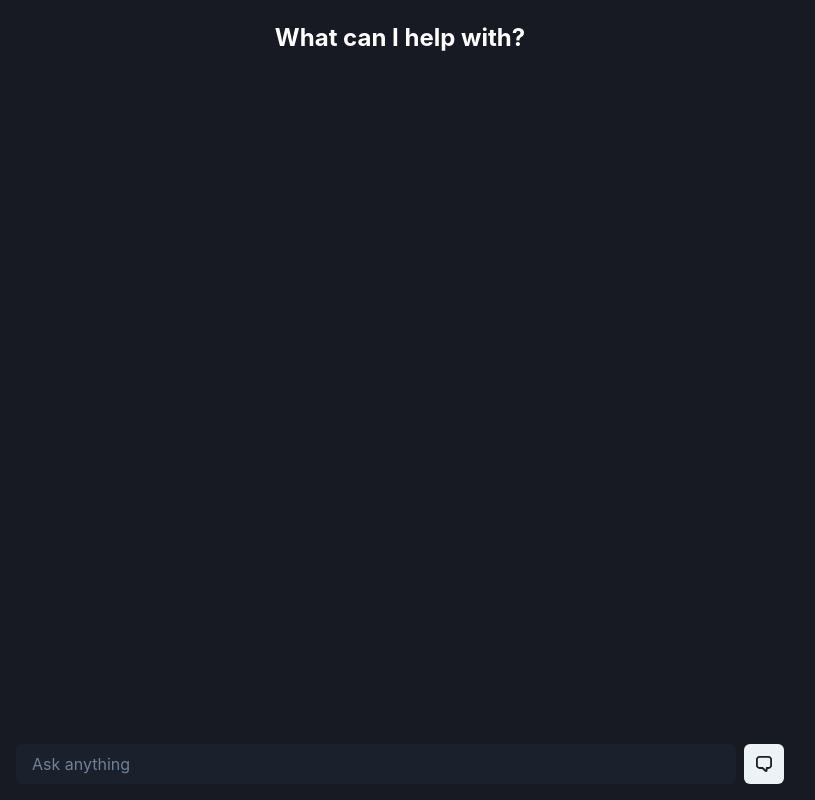
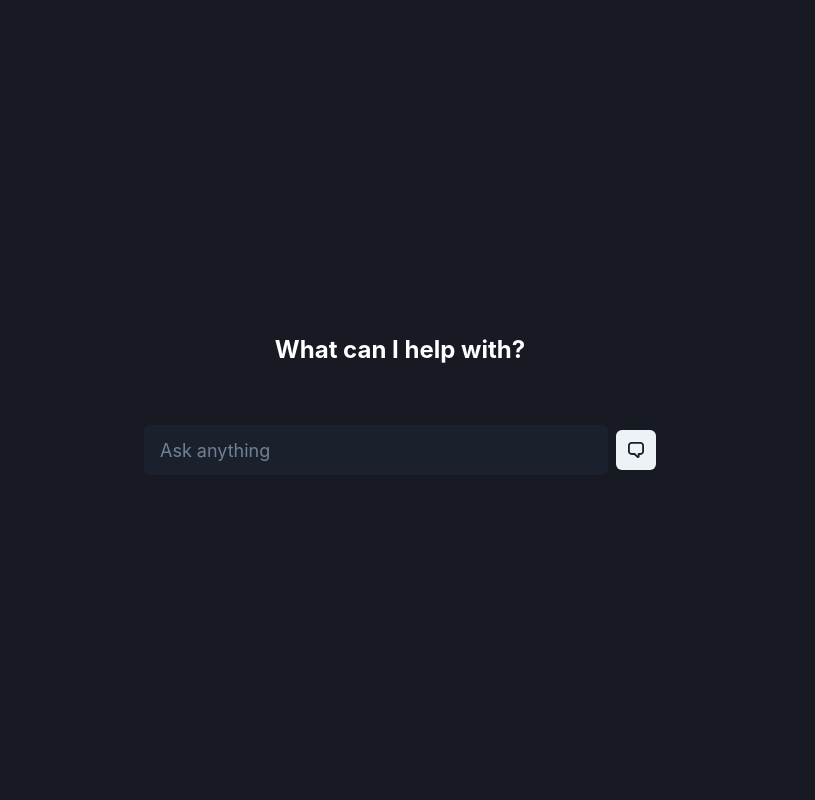
Before and after one commit to megaraph/guppy-frontend, a React (Vite) app: page / in a window 1280 px wide. Shown: the whole page, without its empty margins (240-1055 px from the left). Built offline with nearby package versions, Linux system fonts and the light colour scheme.

Commit message:
update message and chatbox to appear at the center of the screen before the first message is sent

```diff
--- a/src/App.tsx
+++ b/src/App.tsx
@@ -1,13 +1,11 @@
 import { Box, Input, IconButton, VStack, Text, HStack } from "@chakra-ui/react";
 import { ChatIcon } from "@chakra-ui/icons";
-import { useState } from "react";
+import { useState, useEffect, useRef } from "react";
 
 const mockResponses: { [key: string]: string } = {
     hello: "Hi there! How can I assist you today?",
     "how are you": "I'm just a bot, but I'm here to help!",
-    "what is your name":
-        "I'm ENGelBOT, Kevin's pet and here to help you unfuck your enlistment process today :)",
-    "what's your opinion on ie?": "ass",
+    "what is your name": "I'm ChatGPT Clone, your virtual assistant.",
     default: "I'm not sure how to respond to that, but I'm learning!",
 };
 
@@ -16,9 +14,13 @@ function ChatGPTClone() {
         { text: string; sender: "user" | "bot" }[]
     >([]);
     const [input, setInput] = useState("");
+    const [chatStarted, setChatStarted] = useState(false);
+    const messagesEndRef = useRef<HTMLDivElement>(null);
 
     const sendMessage = () => {
         if (!input.trim()) return;
+        if (!chatStarted) setChatStarted(true);
+
         const userMessage = { text: input, sender: "user" as const };
         setMessages((prev) => [...prev, userMessage]);
 
@@ -35,6 +37,10 @@ function ChatGPTClone() {
         setInput("");
     };
 
+    useEffect(() => {
+        messagesEndRef.current?.scrollIntoView({ behavior: "smooth" });
+    }, [messages]);
+
     return (
         <Box
             w="100vw"
@@ -46,17 +52,68 @@ function ChatGPTClone() {
             alignItems="center"
             justifyContent="center"
         >
+            {!chatStarted && (
+                <Box
+                    w="40%"
+                    h="auto"
+                    minH="200px"
+                    display="flex"
+                    flexDirection="column"
+                >
+                    <Box
+                        flex={1}
+                        display="flex"
+                        alignItems="center"
+                        justifyContent="center"
+                    >
+                        <Text
+                            fontSize="2xl"
+                            fontWeight="bold"
+                            textAlign="center"
+                        >
+                            What can I help with?
+                        </Text>
+                    </Box>
+                    <Box
+                        flex={1}
+                        display="flex"
+                        alignItems="center"
+                        justifyContent="center"
+                    >
+                        <HStack w="full">
+                            <Input
+                                placeholder="Ask anything"
+                                value={input}
+                                onChange={(e) => setInput(e.target.value)}
+                                bg="gray.800"
+                                border="none"
+                                _focus={{ bg: "gray.700" }}
+                                color="white"
+                                height="50px"
+                                fontSize="lg"
+                            />
+                            <IconButton
+                                icon={<ChatIcon />}
+                                aria-label="Send Message"
+                                colorScheme="gray"
+                                onClick={sendMessage}
+                            />
+                        </HStack>
+                    </Box>
+                </Box>
+            )}
+
             <VStack
                 spacing={4}
                 w="full"
                 maxW="800px"
-                flex={1}
+                flex="1"
                 overflowY="auto"
                 p={5}
+                display={chatStarted ? "flex" : "none"}
+                maxHeight="calc(100vh - 120px)"
+                alignSelf="center"
             >
-                <Text fontSize="2xl" fontWeight="bold" textAlign="center">
-                    What can I help with?
-                </Text>
                 {messages.map((msg, index) => (
                     <Box
                         key={index}
@@ -70,8 +127,18 @@ function ChatGPTClone() {
                         {msg.text}
                     </Box>
                 ))}
+                <div ref={messagesEndRef} />
             </VStack>
-            <HStack w="full" maxW="800px" p={4}>
+
+            {chatStarted && (
+                <HStack
+                    w="full"
+                    maxW="800px"
+                    p={4}
+                    position="absolute"
+                    bottom={0}
+                    bg="gray.900"
+                >
                     <Input
                         placeholder="Ask anything"
                         value={input}
@@ -80,6 +147,8 @@ function ChatGPTClone() {
                         border="none"
                         _focus={{ bg: "gray.700" }}
                         color="white"
+                        height="50px"
+                        fontSize="lg"
                     />
                     <IconButton
                         icon={<ChatIcon />}
@@ -88,6 +157,7 @@ function ChatGPTClone() {
                         onClick={sendMessage}
                     />
                 </HStack>
+            )}
         </Box>
     );
 }
```
Lines whose indentation alone changed are shown as unchanged.
